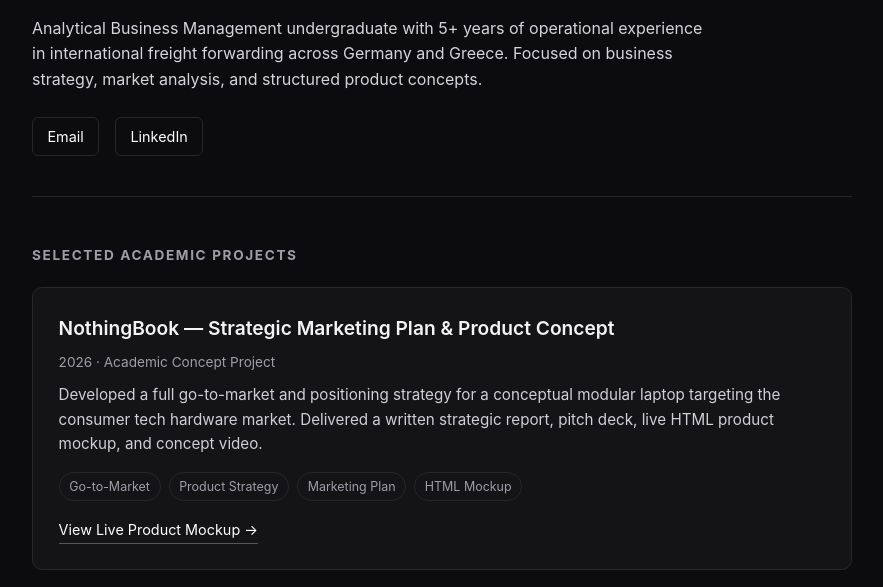
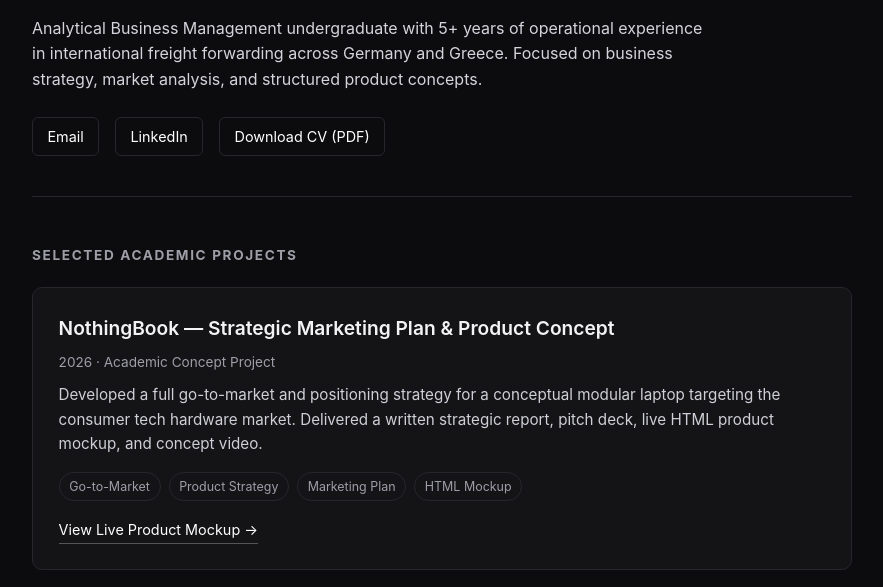
Before and after one commit to m-sampanidou/m-sampanidou.github.io, a plain HTML site: page index.html in a window 1280 px wide. Shown: the part 157-744 px from the top of the page, without its empty margins (198-1081 px from the left). Drawn offline with Linux system fonts and the light colour scheme.

Commit message:
Update index.html

```diff
--- a/index.html
+++ b/index.html
@@ -205,6 +205,7 @@
         <a href="mailto:marinasampanidou@gmail.com">Email</a>
         <!-- STELLE 2: Dein LinkedIn-Link (oder Zeile einfach löschen) -->
         <a href="https://www.linkedin.com/in/marina-sampanidou-stud/?lipi=urn%3Ali%3Apage%3Ad_flagship3_profile_view_base_contact_details%3B1Ij5CYxJSyykTN1EzdzsyA%3D%3D" target="_blank" rel="noopener">LinkedIn</a>
+        <a href="Marina_Sampanidou_CV_git.pdf" target="_blank" rel="noopener">Download CV (PDF)</a>
       </div>
     </header>
 
```
